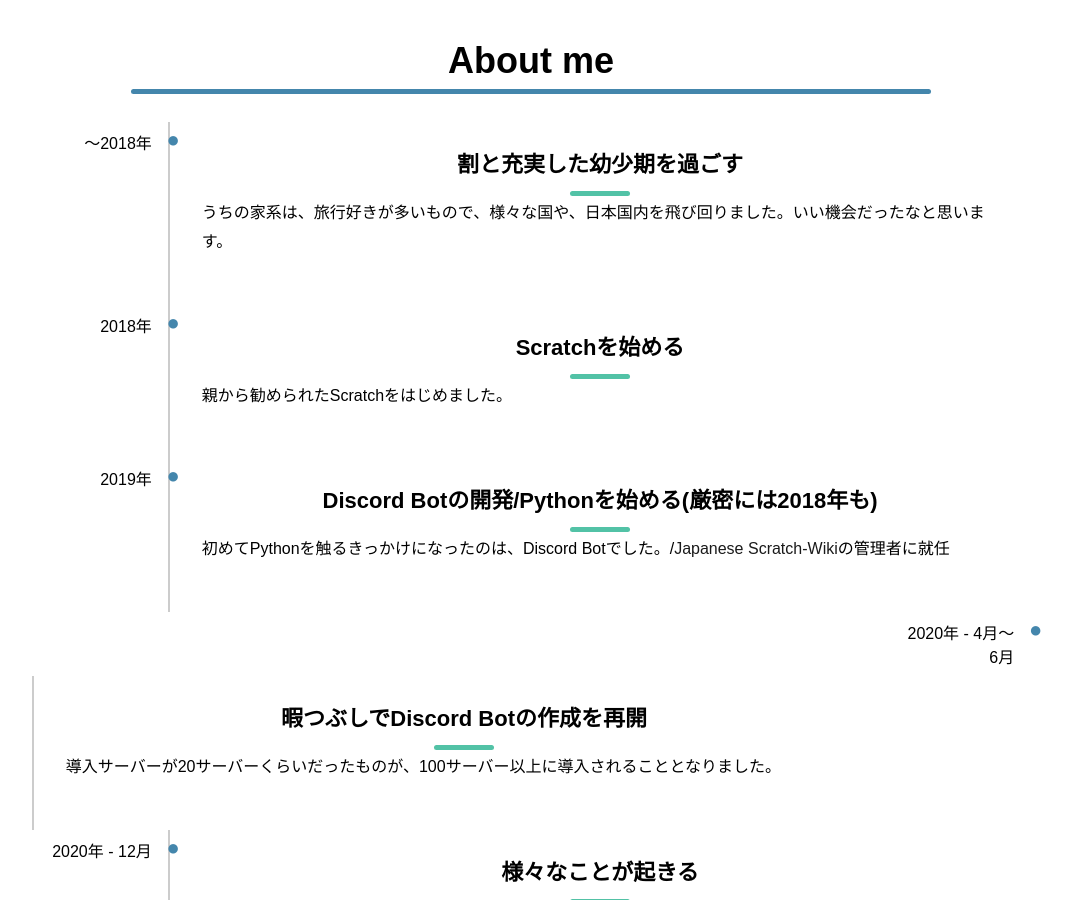
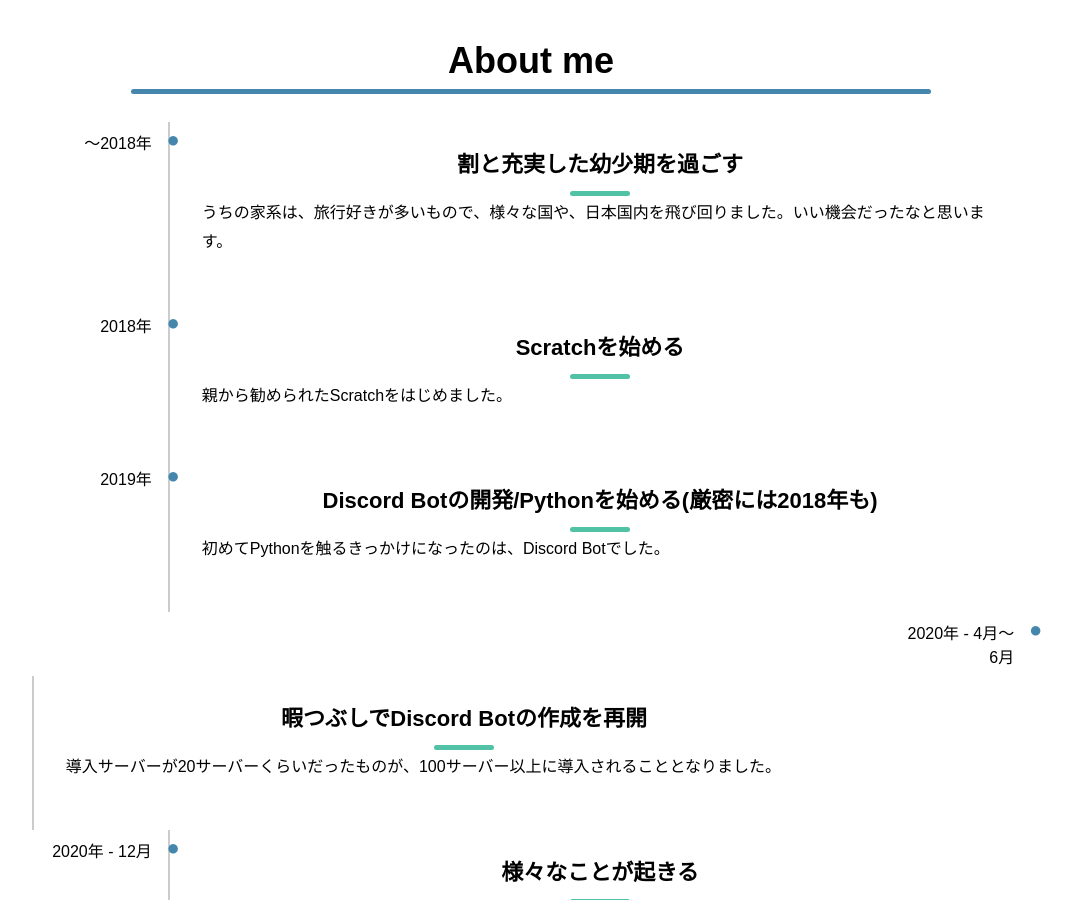
Before and after one commit to T-taku/portfolio, a Jekyll site: the page built from about.md, in a window 1280 px wide and 900 px high. Shown: the whole window, without its empty margins (109-1181 px from the left). Built offline with Jekyll 4.4.1, drawn with Linux system fonts in a browser that asks for light colours; nearby versions of some CDN libraries.

Commit message:
Update about.md

```diff
--- a/about.md
+++ b/about.md
@@ -20,7 +20,7 @@ permalink: /about/
     <dt>2019年</dt>
     <dd>
       <h2>Discord Botの開発/Pythonを始める(厳密には2018年も)</h2>
-      <p>初めてPythonを触るきっかけになったのは、Discord Botでした。/<a href="https://ja.scratch-wiki.info">Japanese Scratch-Wiki</a>の管理者に就任</p>
+      <p>初めてPythonを触るきっかけになったのは、Discord Botでした。</p>
     </dd>
   　<dt>2020年 - 4月〜6月</dt>
     <dd>
```
